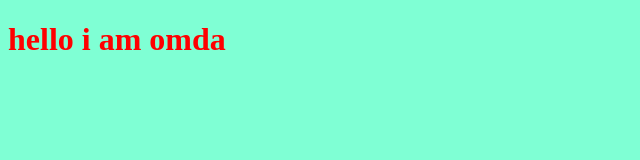
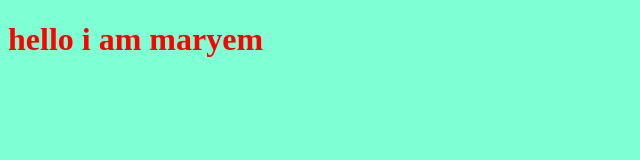
Before and after one commit to mo3omda/myproject, a plain HTML site: page index.html in a window 1280 px wide. Shown: the whole page, without its empty margins (0-640 px from the left). Drawn offline with Linux system fonts and the light colour scheme.

Commit message:
changinggg

```diff
--- a/index.html
+++ b/index.html
@@ -7,7 +7,7 @@
     <link rel="stylesheet" href="style.css">
 </head>
 <body>
-    <h1>hello i am omda</h1>
+    <h1>hello i am maryem</h1>
     <script src="app.js"></script>
 </body>
 </html>
```
